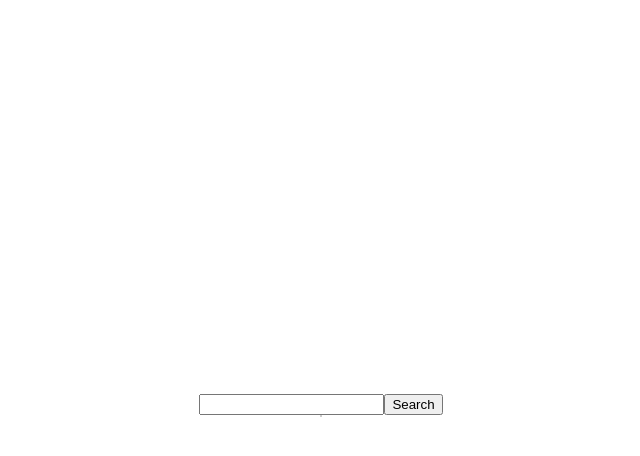
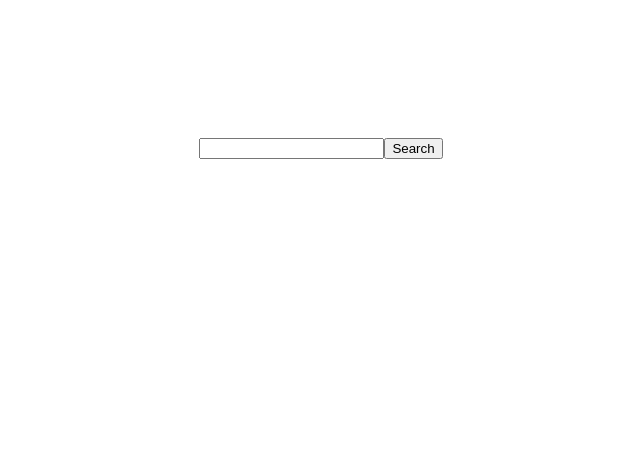
Before and after one commit to 0xtaf/weather-app, a React (Create React App) app: page / in a window 1280 px wide. Shown: the top 456 px of the page, without its empty margins (319-959 px from the left). Built offline with nearby package versions, Linux system fonts and the light colour scheme.

Commit message:
style is initialized

```diff
--- a/src/App.css
+++ b/src/App.css
@@ -3,7 +3,7 @@
 }
 
 .App-header {
-  min-height: 100vh;
+  margin-top: 10%;
   display: flex;
   flex-direction: column;
   align-items: center;
@@ -12,5 +12,5 @@
 }
 
 .Result {
-  border: 1px solid #ccc;
+  margin-top: 3%;
 }
--- a/src/App.js
+++ b/src/App.js
@@ -8,10 +8,13 @@ class App extends Component {
       data: {},
       city: '',
       tempC: '',
-      tempF: ''
+      tempF: '',
+      errMsg: ''
     };
   }
   getApi = async() => {
+    try {
+      this.setState({errMsg: ""});
       const city = this.state.city;
       const apiKey = '05a4c77487211944ceff0c266384ab5b';
       const response = await fetch('https://api.openweathermap.org/data/2.5/weather?q='+city+'&appid='+apiKey, {mode: 'cors'});
@@ -19,6 +22,16 @@ class App extends Component {
       this.setState({data: tempData});
       this.convertToCelcius();
       this.convertToFahrenheit();
+    } catch(error) {
+      this.setState({
+        errMsg: "Enter a Valid City",
+        tempC: '',
+        tempF: ''
+      });
+      console.log(error)
+      console.log(this.state.errMsg)
+    }
+
   }
 
   handleSubmit = (e) => {
@@ -33,12 +46,12 @@ class App extends Component {
 
 
   convertToCelcius = () => {
-    this.setState({tempC: Math.round((this.state.data.main.temp - 273.15)*100)/100 })
+    this.setState({tempC: Math.round((this.state.data.main.temp - 273.15)*100)/100+' °C' })
   }
 
 
   convertToFahrenheit = () => {
-    this.setState({tempF: Math.round((this.state.data.main.temp*9/5-459.67)*100)/100})
+    this.setState({tempF: Math.round((this.state.data.main.temp*9/5-459.67)*100)/100+' °F'})
   }
 
 
@@ -47,12 +60,14 @@ class App extends Component {
       <div className="App">
         <header className="App-header">
           <form onSubmit={this.handleSubmit}>
+
             <input
               type="text"
               onChange={this.changeHandler}
             />
             <button type="submit">Search</button>
           </form>
+          {this.state.errMsg}
           <div className="Result">
             <RenderResult
               city={this.state.data.name}
```
Lines whose indentation alone changed are shown as unchanged.
